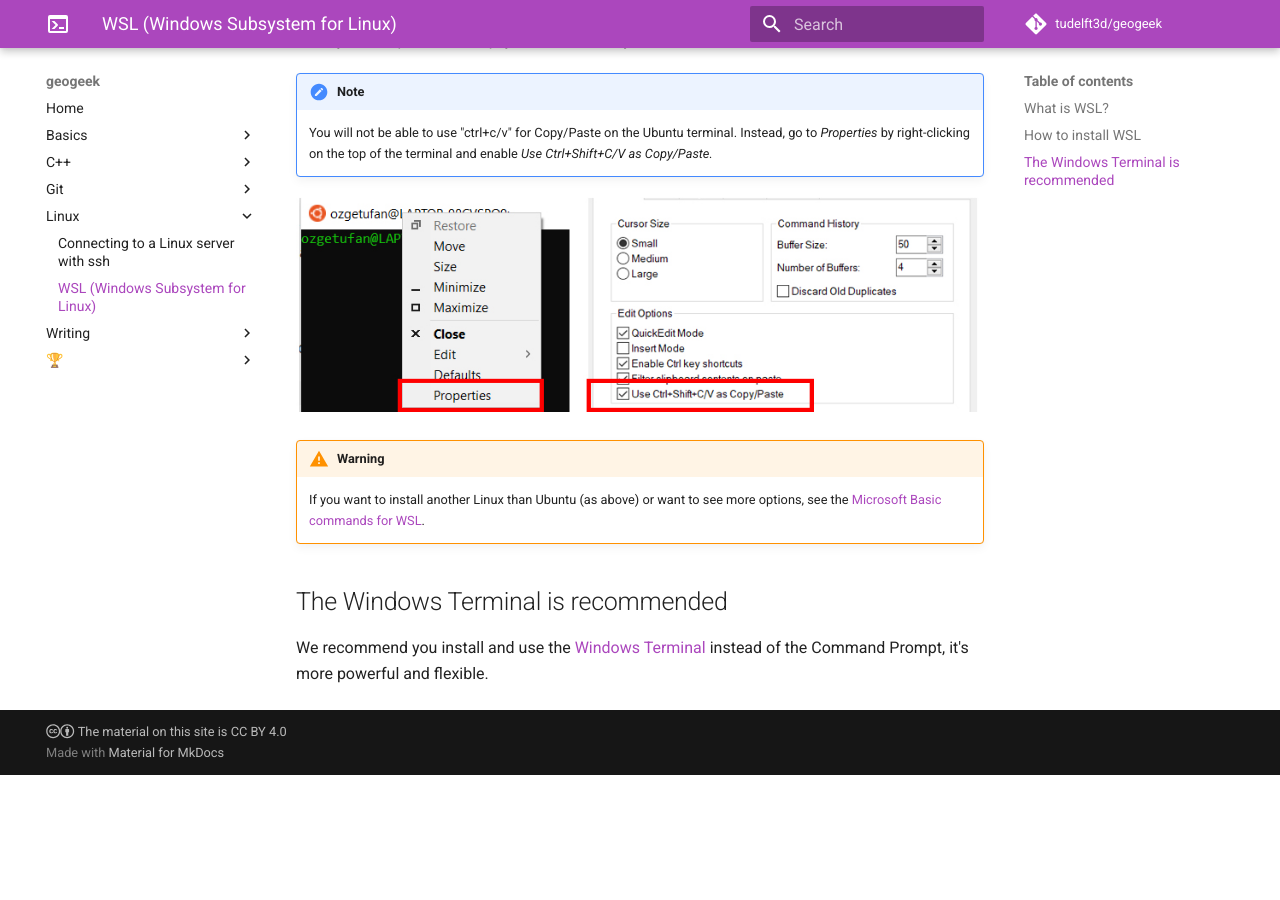
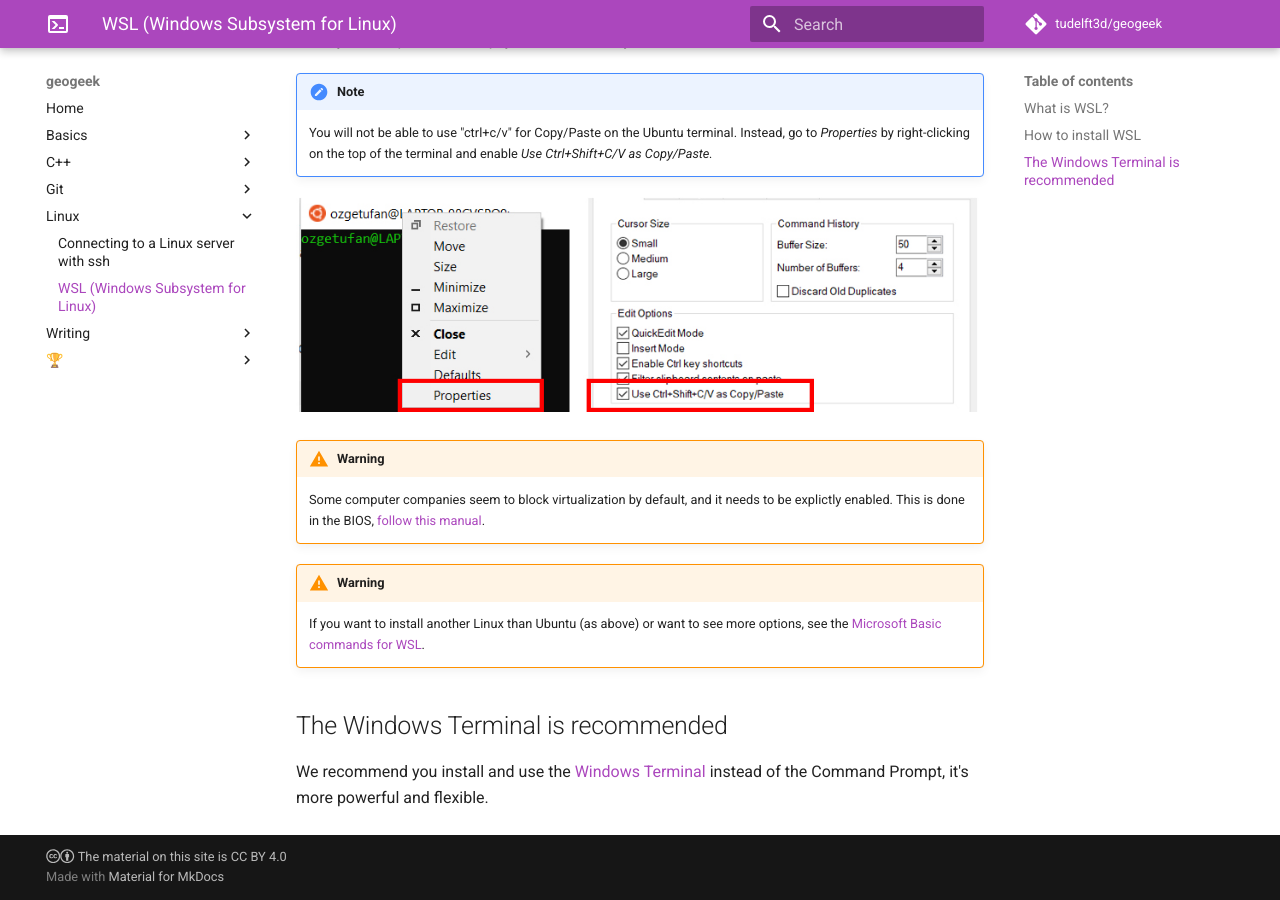
Before and after one commit to tudelft3d/geogeeks, an MkDocs documentation site: the page built from docs/linux/wsl.md, in a window 1280 px wide and 900 px high, scrolled down 1683 px. Built offline with MkDocs 1.6.1 and Material for MkDocs 9.7.7, drawn with Linux system fonts in a browser that asks for light colours; comment, search, counter and statistics services are not loaded; before the commit the page ends 2458 px from its top, so only the background shows below that.

Commit message:
Add the WSL hiccup with virtualisation disabled

```diff
--- a/docs/linux/wsl.md
+++ b/docs/linux/wsl.md
@@ -38,6 +38,11 @@
 
 !!! warning
 
+    Some computer companies seem to block virtualization by default, and it needs to be explictly enabled. This is done in the BIOS, [follow this manual](https://bce.berkeley.edu/enabling-virtualization-in-your-pc-bios.html).
+
+
+!!! warning
+
     If you want to install another Linux than Ubuntu (as above) or want to see more options, see the [Microsoft Basic commands for WSL](https://learn.microsoft.com/en-us/windows/wsl/basic-commands).
 
 ## The Windows Terminal is recommended
```
